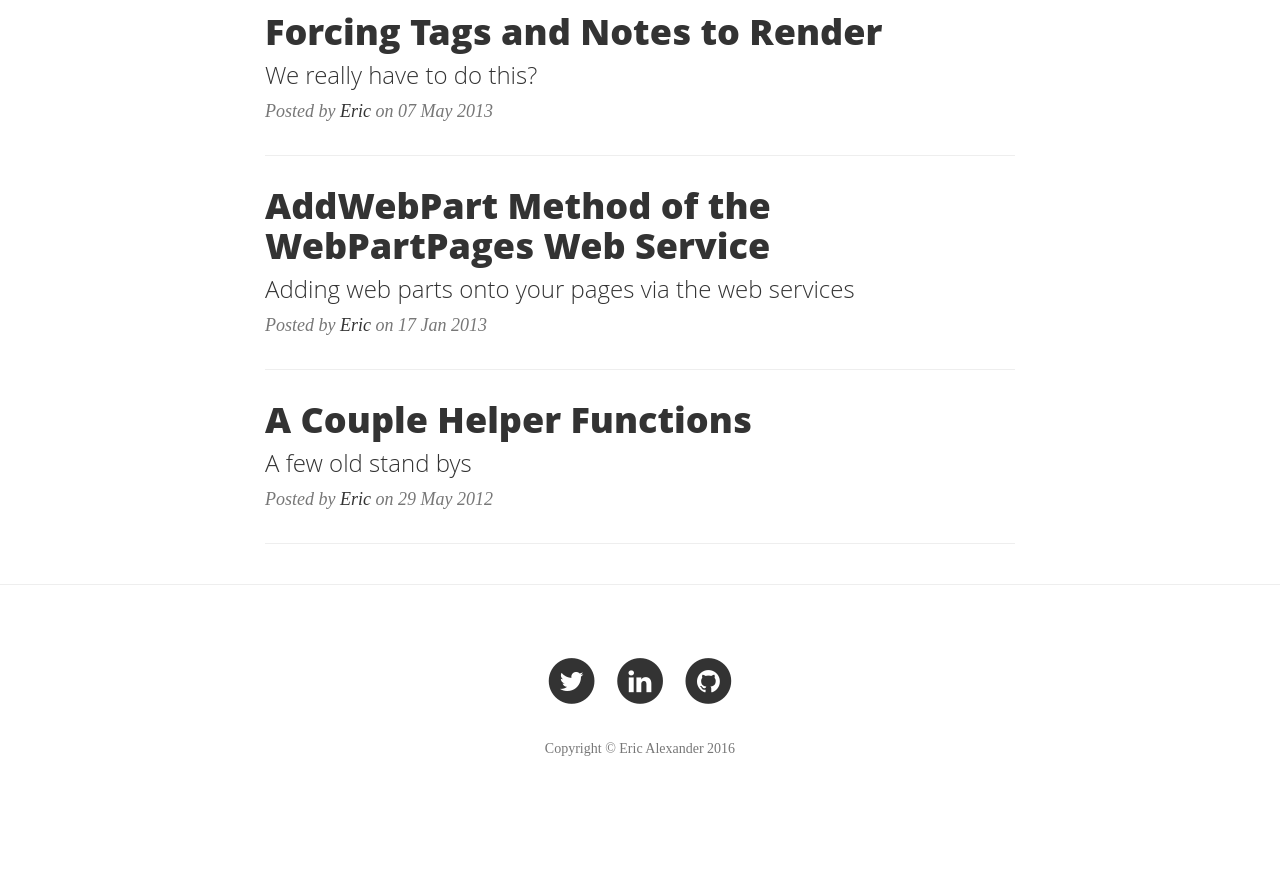
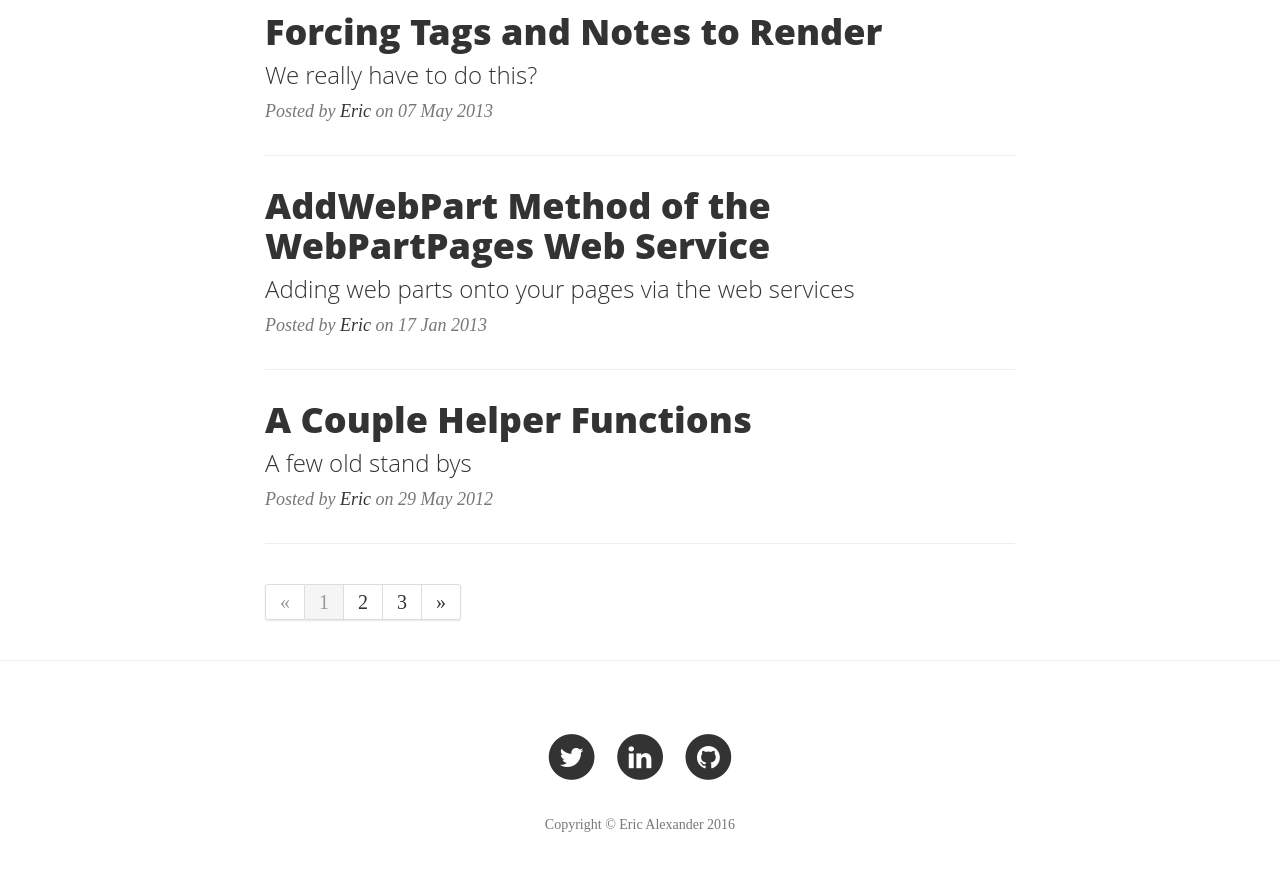
Before and after one commit to ejaya2/ejaya2.github.io, a Jekyll site: the page built from index.html, in a window 1280 px wide and 900 px high, scrolled down 952 px. Shown: the top 871 px of the window. Built offline with Jekyll 4.4.1, drawn with Linux system fonts in a browser that asks for light colours; the list of posts is cut into pages by our own code; before the commit the page ends 1776 px from its top, so only the background shows below that.

Commit message:
Revert "i give up"
This reverts commit a1f921683b0fb8675d17806c64b3fef0b44b22c7.

```diff
--- a/_layouts/default.html
+++ b/_layouts/default.html
@@ -27,6 +27,37 @@
 						</div>
 						<hr>
 						{% endfor %}
+						<!-- Pager -->
+						<div class="pagination">
+							<ul>
+								{% if paginator.previous_page %}
+								{% if paginator.previous_page == 1 %}
+									<li><a href="/">&laquo;</a></li>
+								{% else %}
+									<li><a href="/page{{paginator.previous_page}}">&laquo;</a></li>
+								{% endif %}
+								{% else %}
+								<li class="disabled"><a href="#">&laquo;</a></li>
+								{% endif %}
+								{% if paginator.page == 1 %}
+								<li class="active"><a href="#">1</a><li>
+								{% else %}
+								<li><a href="/">1</a></li>
+								{% endif %}
+								{% for count in (2..paginator.total_pages) %}
+								{% if count == paginator.page %}
+									<li class="active"><a href="#">{{count}}</a></li>
+								{% else %}
+									<li><a href="/page{{count}}">{{count}}</a></li>
+								{% endif %}
+								{% endfor %}
+								{% if paginator.next_page %}
+								<li><a href="/page{{paginator.next_page}}">&raquo;</a></li>
+								{% else %}
+								<li class="disabled"><a href="#">&raquo;</a></li>
+								{% endif %}
+							</ul>
+						</div>
 					</div>
 				</div>
 
```
